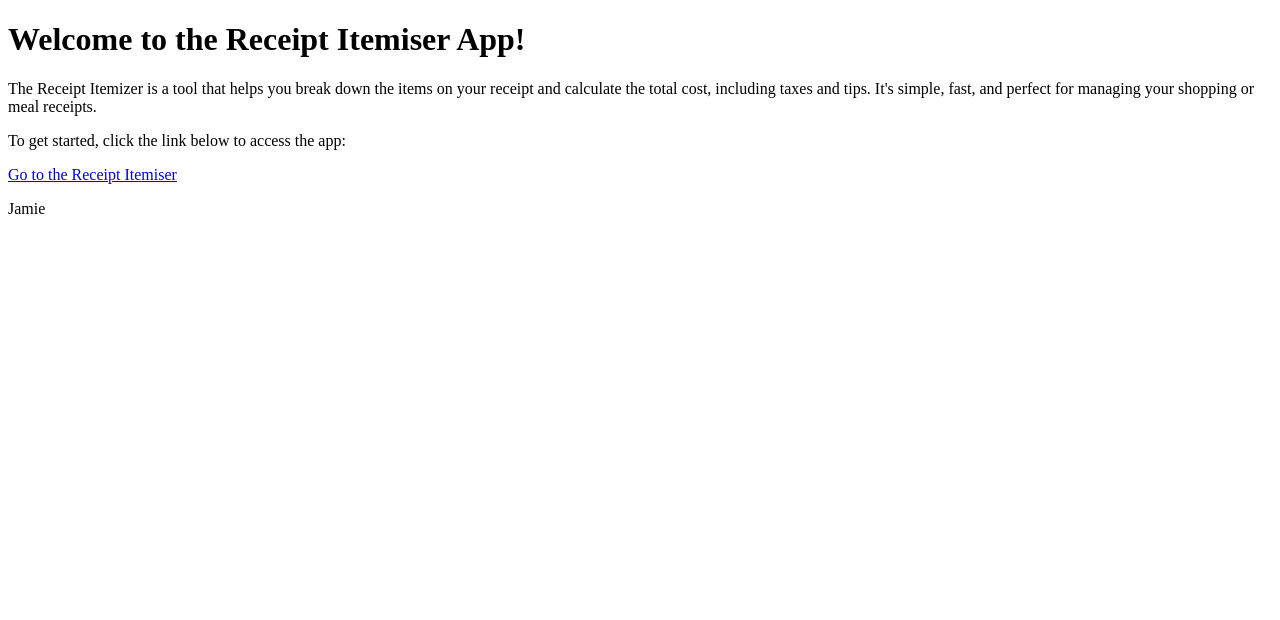
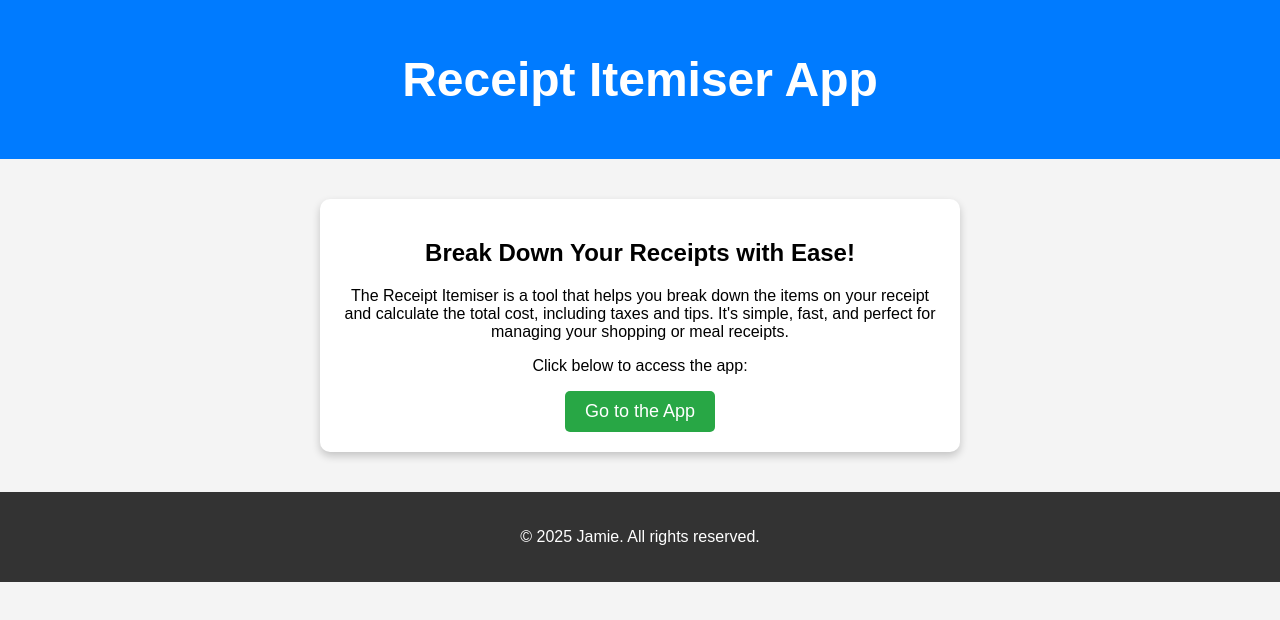
Before and after one commit to jamierjhill/receipt_itemizer, a plain HTML site: page index.html in a window 1280 px wide. Drawn offline with Linux system fonts and the light colour scheme.

Commit message:
index update

```diff
--- a/index.html
+++ b/index.html
@@ -4,29 +4,69 @@
     <meta charset="UTF-8">
     <meta name="viewport" content="width=device-width, initial-scale=1.0">
     <title>Receipt Itemiser App</title>
-    <link rel="stylesheet" href="styles.css"> <!-- Optional link to your CSS -->
+    <link rel="stylesheet" href="styles.css">
+    <style>
+        body {
+            font-family: Arial, sans-serif;
+            background-color: #f4f4f4;
+            margin: 0;
+            padding: 0;
+            text-align: center;
+        }
+        header {
+            background-color: #007BFF;
+            color: white;
+            padding: 20px;
+            font-size: 24px;
+        }
+        section {
+            margin: 40px auto;
+            padding: 20px;
+            background: white;
+            max-width: 600px;
+            border-radius: 10px;
+            box-shadow: 0px 4px 8px rgba(0, 0, 0, 0.2);
+        }
+        .btn-link {
+            display: inline-block;
+            padding: 10px 20px;
+            background-color: #28a745;
+            color: white;
+            text-decoration: none;
+            font-size: 18px;
+            border-radius: 5px;
+            transition: background 0.3s ease;
+        }
+        .btn-link:hover {
+            background-color: #218838;
+        }
+        footer {
+            margin-top: 40px;
+            padding: 20px;
+            background-color: #333;
+            color: white;
+        }
+    </style>
 </head>
 <body>
     <header>
-        <h1>Welcome to the Receipt Itemiser App!</h1>
+        <h1>Receipt Itemiser App</h1>
     </header>
 
     <section>
+        <h2>Break Down Your Receipts with Ease!</h2>
         <p>
-            The Receipt Itemizer is a tool that helps you break down the items on your receipt and
+            The Receipt Itemiser is a tool that helps you break down the items on your receipt and
             calculate the total cost, including taxes and tips. It's simple, fast, and perfect for
             managing your shopping or meal receipts.
         </p>
 
-        <p>
-            To get started, click the link below to access the app:
-        </p>
-
-        <a href="https://your-flask-app-link.com" target="_blank" class="btn-link">Go to the Receipt Itemiser</a>
+        <p>Click below to access the app:</p>
+        <a href="https://your-flask-app-link.com" target="_blank" class="btn-link">Go to the App</a>
     </section>
 
     <footer>
-        <p>Jamie</p>
+        <p>&copy; 2025 Jamie. All rights reserved.</p>
     </footer>
 </body>
 </html>
```
